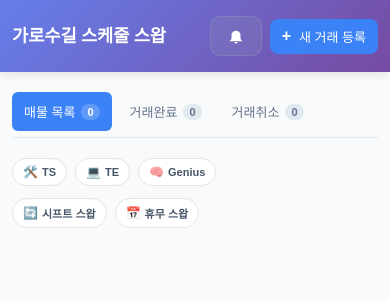
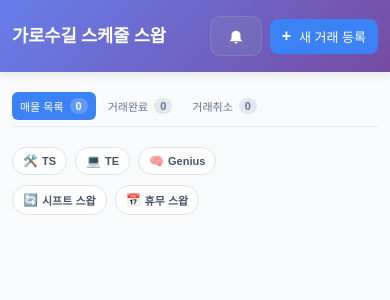
Before and after one commit to ohseyong/ohseyong.github.io, a Jekyll site: the page shift-swap/index.html, which Jekyll copies as it is, in a window 390 px wide. Shown: the top 300 px of the page. Built offline with Jekyll 4.4.1, drawn with Linux system fonts in a browser that asks for light colours; comment, search, counter and statistics services are not loaded.

Commit message:
Update styles-optimized.css

```diff
--- a/shift-swap/css/styles-optimized.css
+++ b/shift-swap/css/styles-optimized.css
@@ -829,12 +829,16 @@ body {
     }
 
     .tab-btn {
-        padding: 10px 12px;
-        font-size: 13px;
+        padding: 8px 10px;
+        font-size: 12px;
     }
 
     .shift-card {
-        padding: 16px;
+        padding: 14px;
+    }
+
+    .shift-list {
+        gap: 10px;
     }
 
     .modal-content {
@@ -884,21 +888,31 @@ body {
 
     .tab-nav {
         flex-direction: row;
-        gap: 6px;
+        gap: 4px;
     }
 
     .tab-btn {
         justify-content: center;
+        padding: 6px 8px;
+        font-size: 11px;
     }
 
     .tab-icon {
         display: none;
     }
 
+    .shift-card {
+        padding: 12px;
+    }
+
+    .shift-list {
+        gap: 8px;
+    }
+
     .filter-section {
         flex-direction: column;
         align-items: flex-start;
-        gap: 12px;
+        gap: 10px;
     }
 
     .notification {
```
